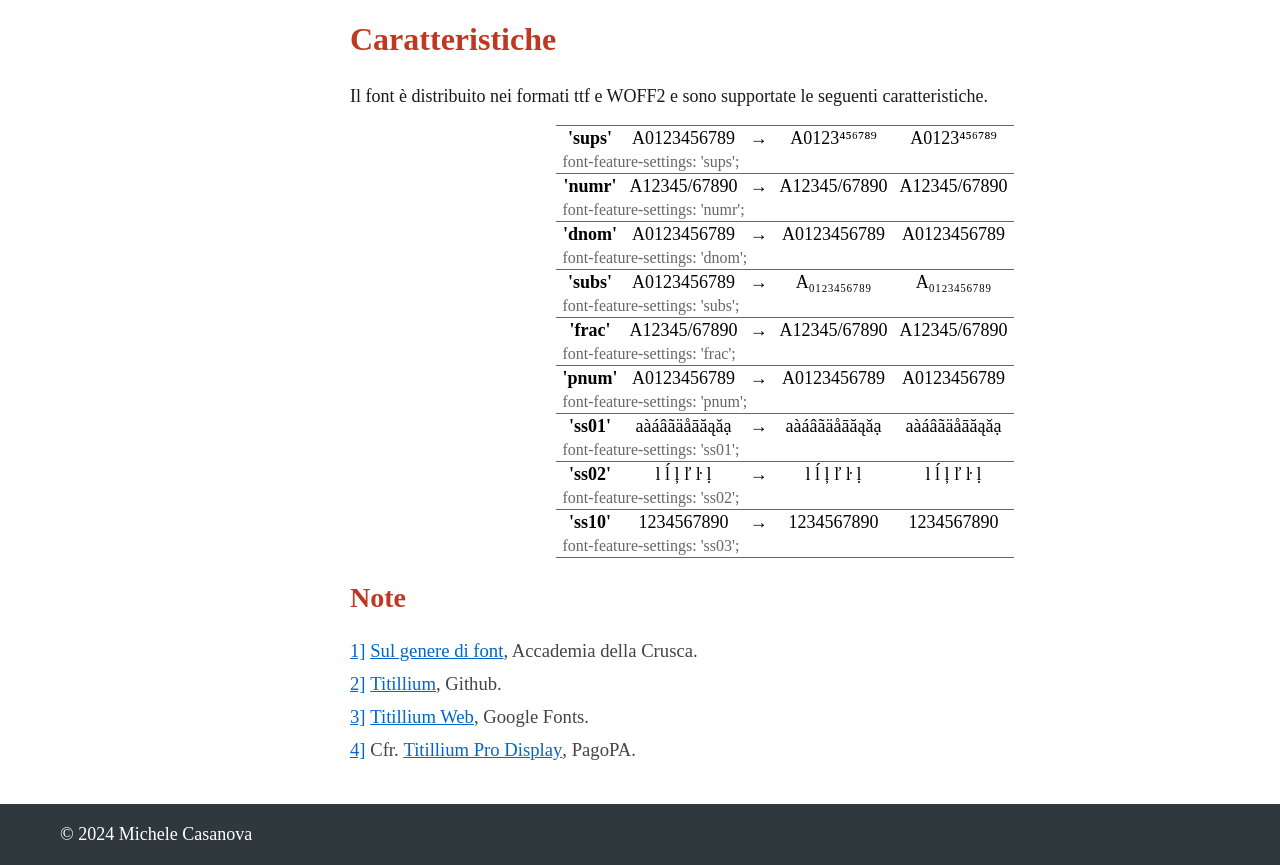
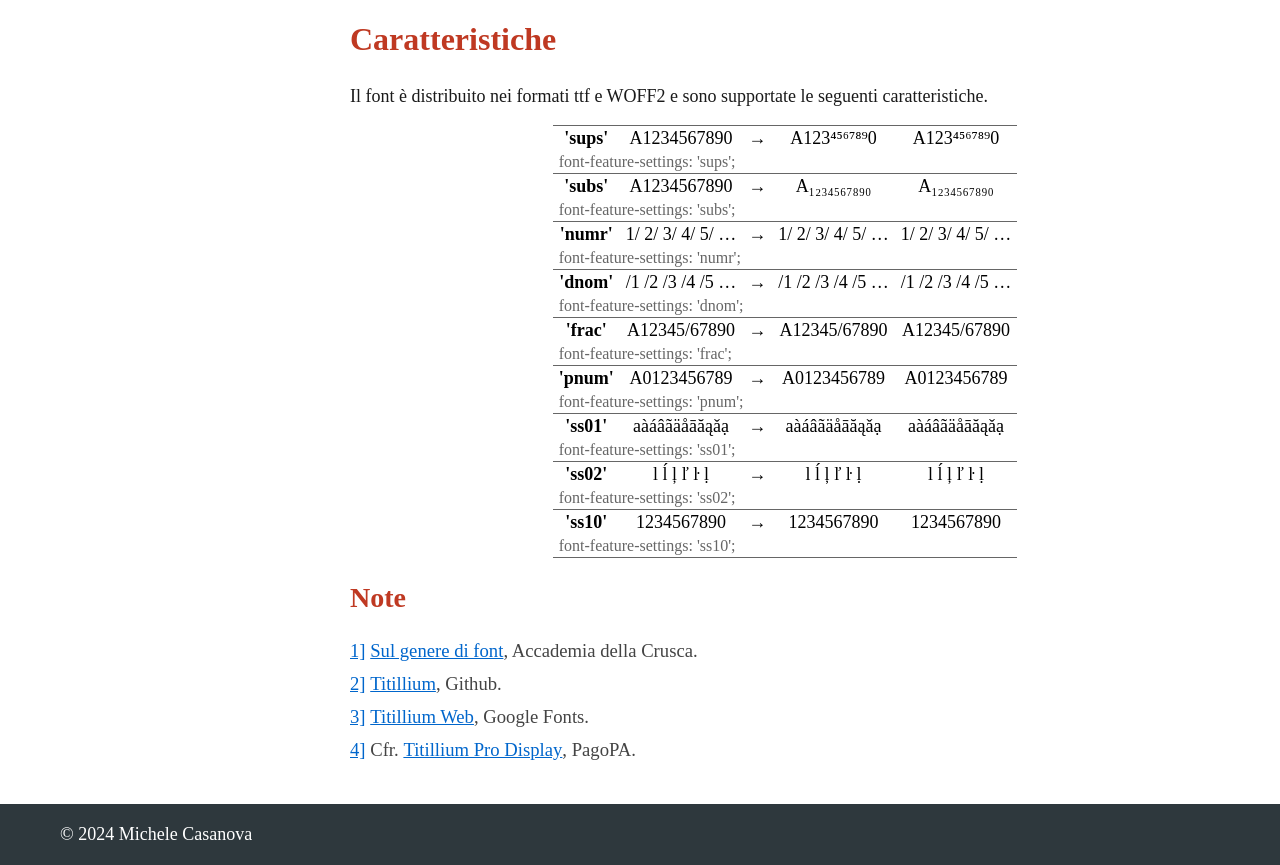
Before and after one commit to m-casanova/MultaPecunia, a plain HTML site: page index.html in a window 1280 px wide. Shown: the part 1482-2347 px from the top of the page. Drawn offline with Linux system fonts and the light colour scheme; a web font is replaced by a local one.

Commit message:
Version 1.107

```diff
--- a/index.html
+++ b/index.html
@@ -223,43 +223,43 @@ div.side {width: 249px; margin: 30px 0 0; padding:10px 10px 5px; float:left; bor
 			<table cellpadding="0" cellspacing="0">
 				<tr>
 					<td class="feat">'sups'</td>
-					<td>A0123456789</td>
+					<td>A1234567890</td>
 					<td class="legg">→</td>
-					<td class="vsups">A0123456789</td>
-					<td class="vsups"><i>A0123456789</i></td>
+					<td class="vsups">A1234567890</td>
+					<td class="vsups"><i>A1234567890</i></td>
 				<tr>
 				<tr>
 					<td colspan="5" class="codice">font-feature-settings: 'sups';</td>
 				</tr>
 				<tr>
+					<td class="feat">'subs'</td>
+					<td>A1234567890</td>
+					<td class="legg">→</td>
+					<td class="vsubs">A1234567890</td>
+					<td class="vsubs"><i>A1234567890</i></td>
+				<tr>
+				<tr>
+					<td colspan="5" class="codice">font-feature-settings: 'subs';</td>
+				</tr>
+				<tr>
 					<td class="feat">'numr'</td>
-					<td>A12345/67890</td>
+					<td>1/ 2/ 3/ 4/ 5/ …</td>
 					<td class="legg">→</td>
-					<td class="vnumr">A12345/67890</td>
-					<td class="vnumr"><i>A12345/67890<i></td>
+					<td class="vnumr">1/ 2/ 3/ 4/ 5/ …</td>
+					<td class="vnumr"><i>1/ 2/ 3/ 4/ 5/ …<i></td>
 				<tr>
 				<tr>
 					<td colspan="5" class="codice">font-feature-settings: 'numr';</td>
 				</tr>
 				<tr>
 					<td class="feat">'dnom'</td>
-					<td>A0123456789</td>
+					<td>/1 /2 /3 /4 /5 …</td>
 					<td class="legg">→</td>
-					<td class="vdnom">A0123456789</td>
-					<td class="vdnom"><i>A0123456789</i></td>
+					<td class="vdnom">/1 /2 /3 /4 /5 …</td>
+					<td class="vdnom"><i>/1 /2 /3 /4 /5 …</i></td>
 				<tr>
 				<tr>
 					<td colspan="5" class="codice">font-feature-settings: 'dnom';</td>
-				</tr>
-				<tr>
-					<td class="feat">'subs'</td>
-					<td>A0123456789</td>
-					<td class="legg">→</td>
-					<td class="vsubs">A0123456789</td>
-					<td class="vsubs"><i>A0123456789</i></td>
-				<tr>
-				<tr>
-					<td colspan="5" class="codice">font-feature-settings: 'subs';</td>
 				</tr>
 				<tr>
 					<td class="feat">'frac'</td>
@@ -309,7 +309,7 @@ div.side {width: 249px; margin: 30px 0 0; padding:10px 10px 5px; float:left; bor
 					<td class="vss10"><i>1234567890</i></td>
 				<tr>
 				<tr>
-					<td colspan="5" class="codice">font-feature-settings: 'ss03';</td>
+					<td colspan="5" class="codice">font-feature-settings: 'ss10';</td>
 				</tr>
 			</table>
 
```
